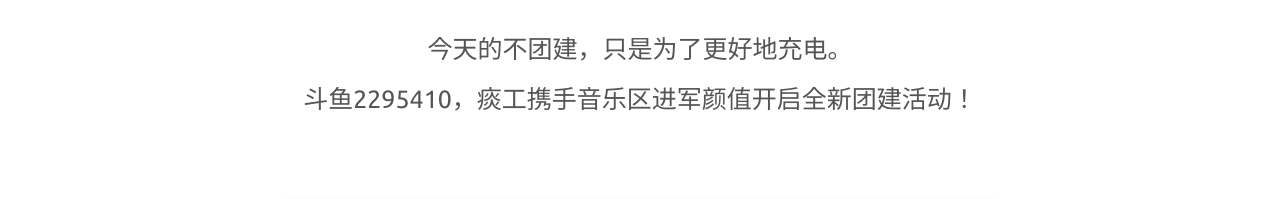
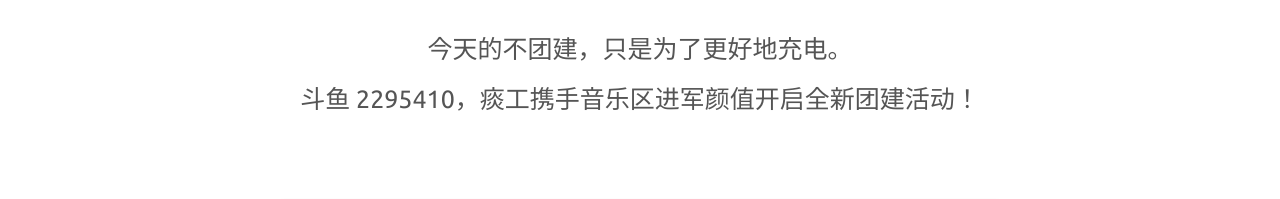
Before and after one commit to grandtanfans/grandtanfans.github.io, a Jekyll site: the page built from index.html, in a window 1280 px wide. Shown: the part 306-505 px from the top of the page. Built offline with Jekyll 4.4.1, drawn with Linux system fonts in a browser that asks for light colours; comment, search, counter and statistics services are not loaded; some of the changed lines change nothing that is shown.

Commit message:
feat: update

```diff
--- a/index.html
+++ b/index.html
@@ -3,7 +3,7 @@
 title: 老痰酸菜面儿
 page-title: 老痰酸菜面儿
 home-title: 今天的不团建，只是为了更好地充电。
-description: 斗鱼2295410，痰工携手音乐区进军颜值开启全新团建活动！
+description: 斗鱼 2295410，痰工携手音乐区进军颜值开启全新团建活动！
 ---
 
 {% include header.html %}
```
